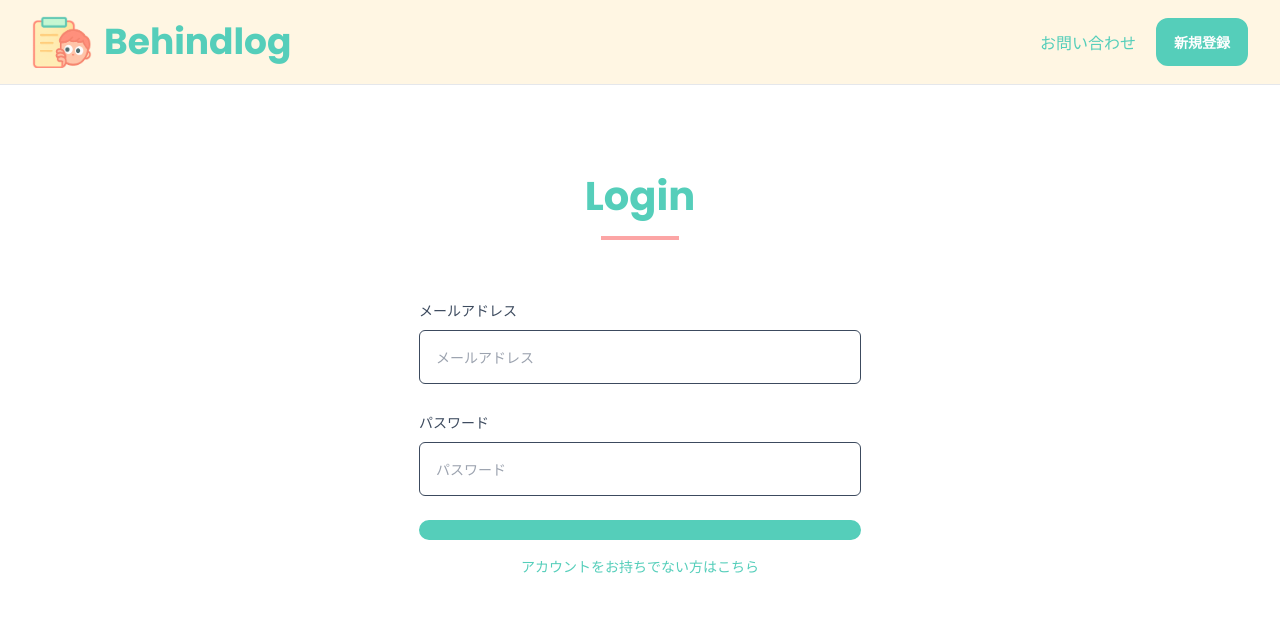
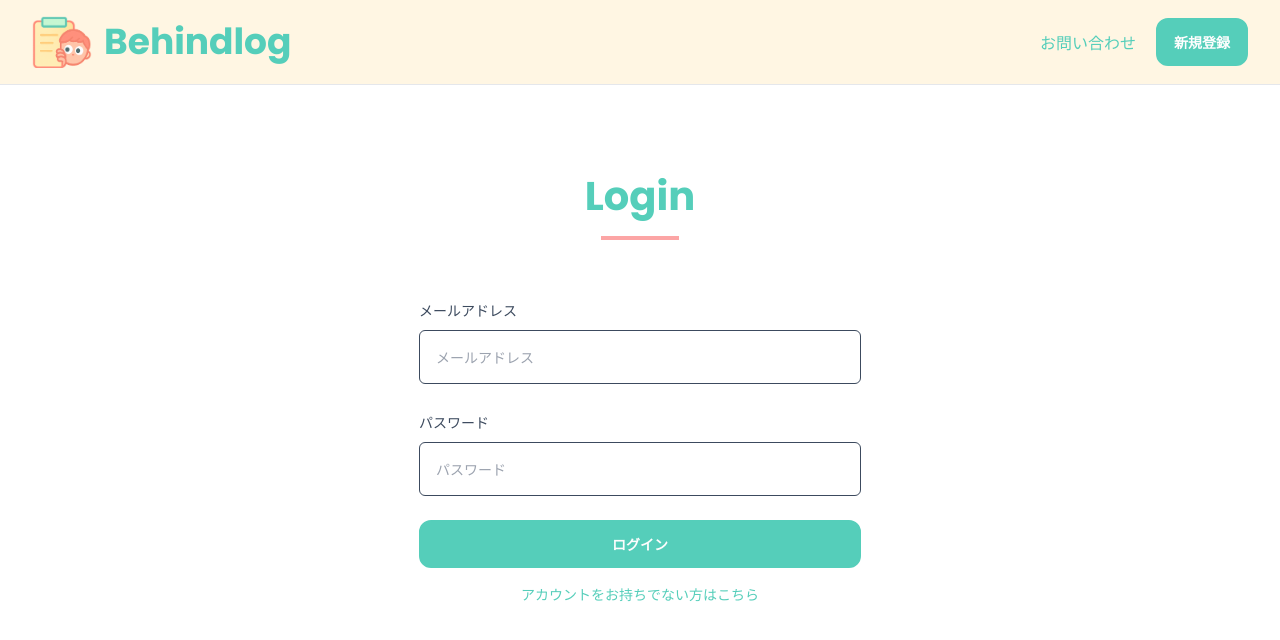
Before and after one commit to hinaokazaki/behindlog, a Next.js app: page /login in a window 1280 px wide. Shown: the top 640 px of the page. Built offline with nearby package versions, Linux system fonts and the light colour scheme; no server answers.

Commit message:
refactor(ui): replace label with children after ButtonProps update

```diff
--- a/src/app/admin/community/page.tsx
+++ b/src/app/admin/community/page.tsx
@@ -45,7 +45,7 @@ export default function CommunityPage() {
 
   const buttons: ButtonProps[] = [
     {
-      label: "キャンセル",
+      children: "キャンセル",
       className: "",
       type: "button",
       disabled: actions.isSubmitting,
@@ -54,7 +54,7 @@ export default function CommunityPage() {
       variant: "outlined",
     },
     {
-      label: "招待リンクを送信",
+      children: "招待リンクを送信",
       className: "",
       type: "submit",
       disabled: actions.isSubmitting,
--- a/src/app/admin/me/page.tsx
+++ b/src/app/admin/me/page.tsx
@@ -38,7 +38,7 @@ const fields: FieldProps[] = [
 ];
 
 const buttons: ButtonProps[] = [
-  { label: "変更を保存", className: "w-full", type: "submit" },
+  { children: "変更を保存", className: "w-full", type: "submit" },
 ];
 
 export default function ProfilePage() {
--- a/src/app/admin/page.tsx
+++ b/src/app/admin/page.tsx
@@ -48,7 +48,7 @@ export default function InputTestPage() {
           color="red"
           variant="filled"
           className="w-full"
-          label="ログイン"
+          children="ログイン"
         />
 
         <p className="cursor-pointer text-center text-base text-form-text underline">
--- a/src/app/contact/page.tsx
+++ b/src/app/contact/page.tsx
@@ -36,7 +36,7 @@ export default function ContactPage() {
   ];
 
   const buttons: ButtonProps[] = [
-    { label: "お問い合わせ", className: "w-full", type: "submit" },
+    { children: "お問い合わせ", className: "w-full", type: "submit" },
   ];
 
   // POST お問い合わせ送信処理
--- a/src/app/login/page.tsx
+++ b/src/app/login/page.tsx
@@ -23,7 +23,7 @@ const fields: FieldProps[] = [
 ];
 
 const buttons: ButtonProps[] = [
-  { label: "ログイン", className: "w-full", type: "submit" },
+  { children: "ログイン", className: "w-full", type: "submit" },
 ];
 
 const loginSchema = z.object({
--- a/src/app/signup/page.tsx
+++ b/src/app/signup/page.tsx
@@ -23,7 +23,7 @@ const fields: FieldProps[] = [
 ];
 
 const buttons: ButtonProps[] = [
-  { label: "新規登録", className: "w-full", type: "submit" },
+  { children: "新規登録", className: "w-full", type: "submit" },
 ];
 
 const signupSchema = z.object({
--- a/src/app/test/page.tsx
+++ b/src/app/test/page.tsx
@@ -58,7 +58,7 @@ export default function InputTestPage() {
           color="red"
           variant="filled"
           className="w-full"
-          label="ログイン"
+          children="ログイン"
         />
 
         <p className="cursor-pointer text-center text-base text-form-text underline">
```
